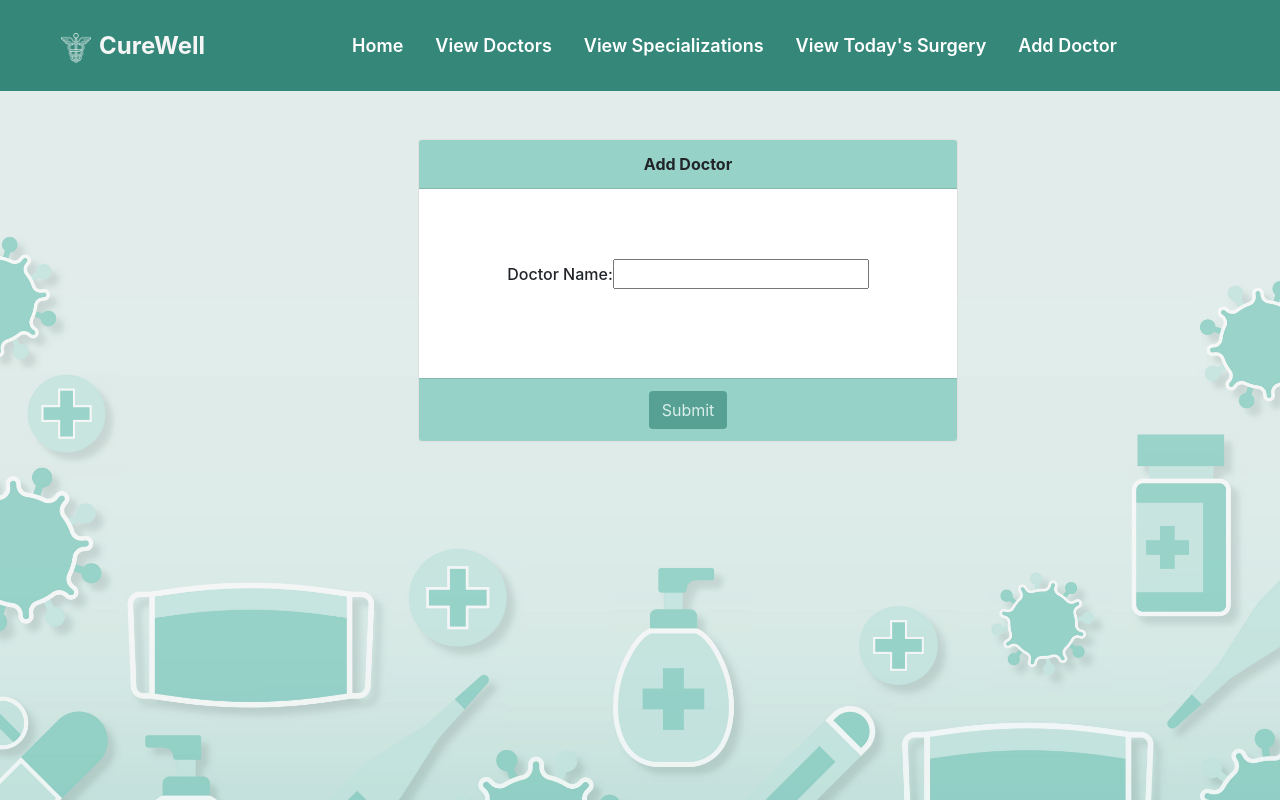
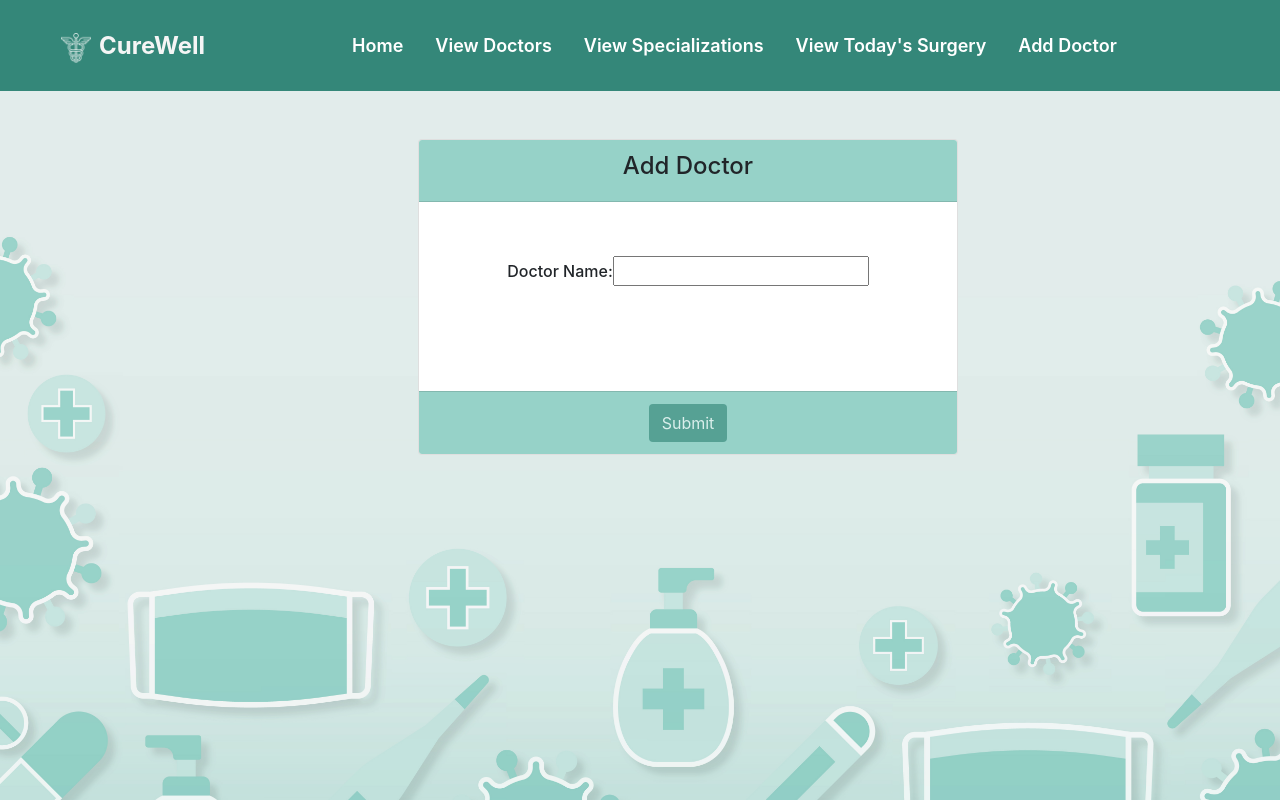
Before and after one commit to sreekanthnkartha/CureWellFrontEnd, an Angular app: page /addDoctor in a window 1280 px wide. Built offline with nearby package versions, Linux system fonts and the light colour scheme.

Commit message:
surgery update

```diff
--- a/src/app/add-doctor/add-doctor.component.html
+++ b/src/app/add-doctor/add-doctor.component.html
@@ -3,12 +3,12 @@
     <div class="card text-center" style="width: 50%;">
 
         <div class="card-header" style="background-color: #96D2C8;">
-            <strong>Add Doctor</strong>
+            <h4>Add Doctor</h4>
         </div>
 
         <!-- Form for adding a doctor -->
         <form [formGroup]="AddDoctorForm" (ngSubmit)="onSubmit()">
-            <div class="card-body" style="height: 5cm;padding-top:13%;">
+            <div class="card-body" style="height: 5cm;padding-top:10%;">
 
                 <!-- Label and input field for Doctor Name -->
                 <label for="DoctorName"><h6>Doctor Name: </h6></label>
```
